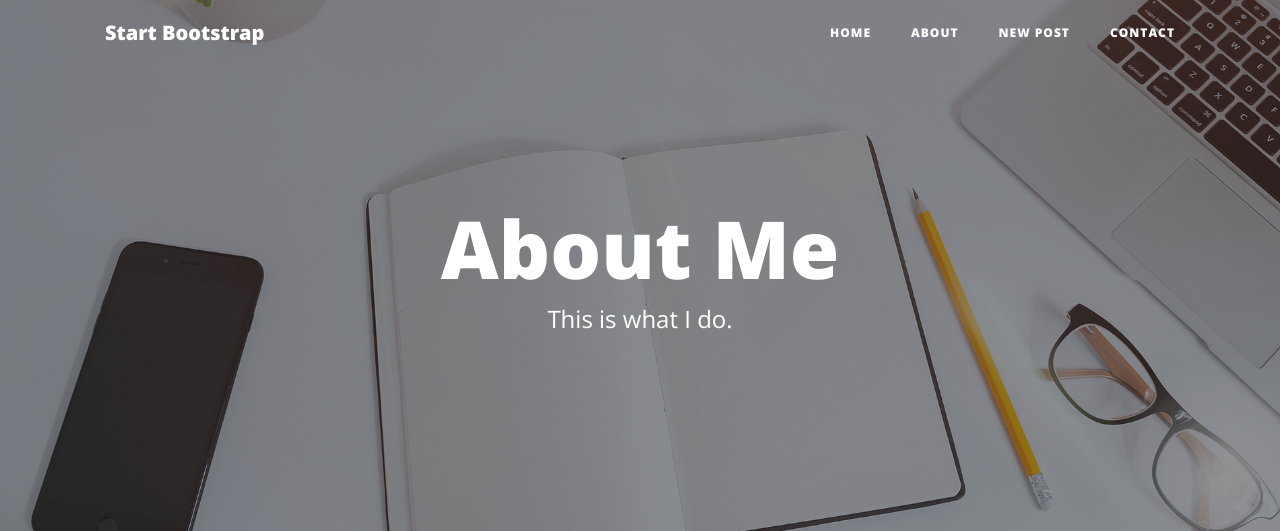
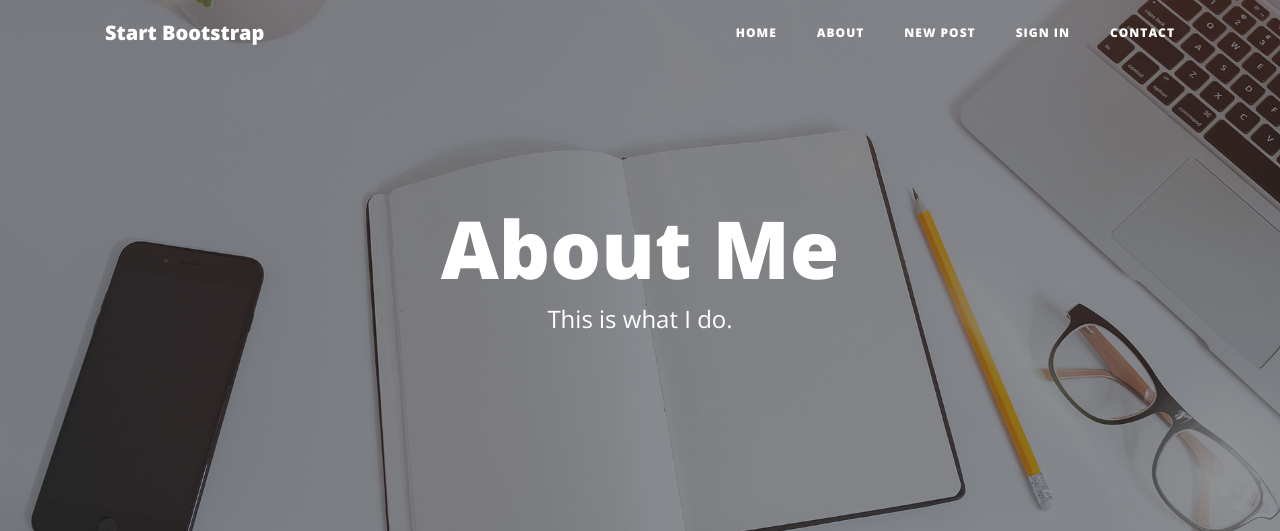
Before and after one commit to creativechern/django-blog, a Django app: page /about/ in a window 1280 px wide. Shown: the top 531 px of the page. Run offline with Django 3.2, Linux system fonts and the light colour scheme; some libraries are stand-ins or nearby versions.

Commit message:
Added Sign in link in nav bar.

```diff
--- a/templates/base.html
+++ b/templates/base.html
@@ -44,6 +44,9 @@
           </li>
           <li class="nav-item">
             <a class="nav-link" href="{% url 'post_new' %}">New Post</a>
+          </li>
+          <li class="nav-item">
+            <a class="nav-link" href="{% url 'login' %}">Sign in</a>
           </li>
           <li class="nav-item">
             <a class="nav-link" href="{% url 'contact' %}">Contact</a>
```
